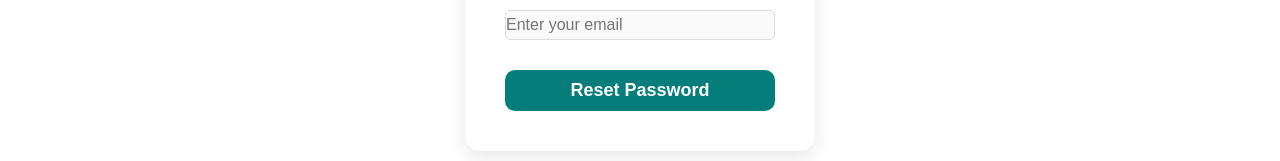
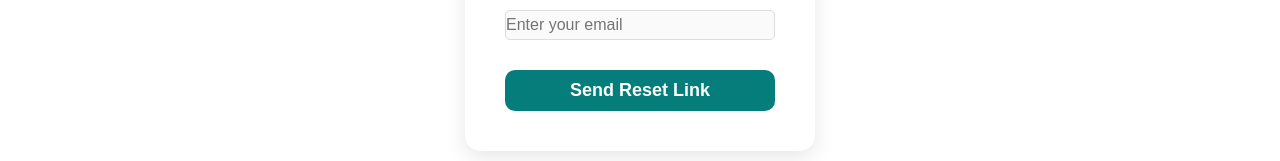
Before and after one commit to johnsson84/HealthCareAB_Frontend, a React (Vite) app: page /forgotPassword in a window 1280 px wide. Shown: the part 185-346 px from the top of the page. Built offline with nearby package versions, Linux system fonts and the light colour scheme; no server answers.

Commit message:
prettier code structure

```diff
--- a/src/components/forgotPassword/ForgotPassword.jsx
+++ b/src/components/forgotPassword/ForgotPassword.jsx
@@ -94,7 +94,7 @@ const ForgotPassword = () => {
       await axios.post(`${import.meta.env.VITE_API_URL}/auth/forgot-password`, {
         email: email.trim(), // tar bort mellanslag
       });
-      setMessage("The reset link sent! Please check your email.");
+      setMessage("The reset link was sent! Please check your email.");
 
     } catch (err) {
       console.error(err);
@@ -116,8 +116,12 @@ const ForgotPassword = () => {
           value={email}
           onChange={(e) => setEmail(e.target.value)}
         />
-        <ResetPasswordButton type="submit">Reset Password</ResetPasswordButton>
-        {message && <p>{message}</p>}
+        <ResetPasswordButton type="submit" disabled={loading}>{loading ? "Sending..." : "Send Reset Link"}</ResetPasswordButton>
+        {message && (
+          <p style={{ color: error ? "red" : "green", marginTop: "10px" }}>
+            {message}
+          </p>
+        )}
       </FormWrapper>
     </ForgotPasswordContainer>
   );
--- a/src/components/resetPassword/ResetPassword.jsx
+++ b/src/components/resetPassword/ResetPassword.jsx
@@ -73,10 +73,16 @@ const ResetPassword = () => {
     }
 
     try {
-      await axios.post(`${import.meta.env.VITE_API_URL}/auth/reset-password`, {
-        token,
-        newPassword,
-      });
+      await axios.post(
+        `${import.meta.env.VITE_API_URL}/auth/reset-password`,
+        {
+          token,
+          newPassword,
+        },
+        {
+          withCredentials: true,
+        }
+      );
       setMessage("Password successfully reset. You can now log in.");
     } catch (err) {
       console.log(err);
```
